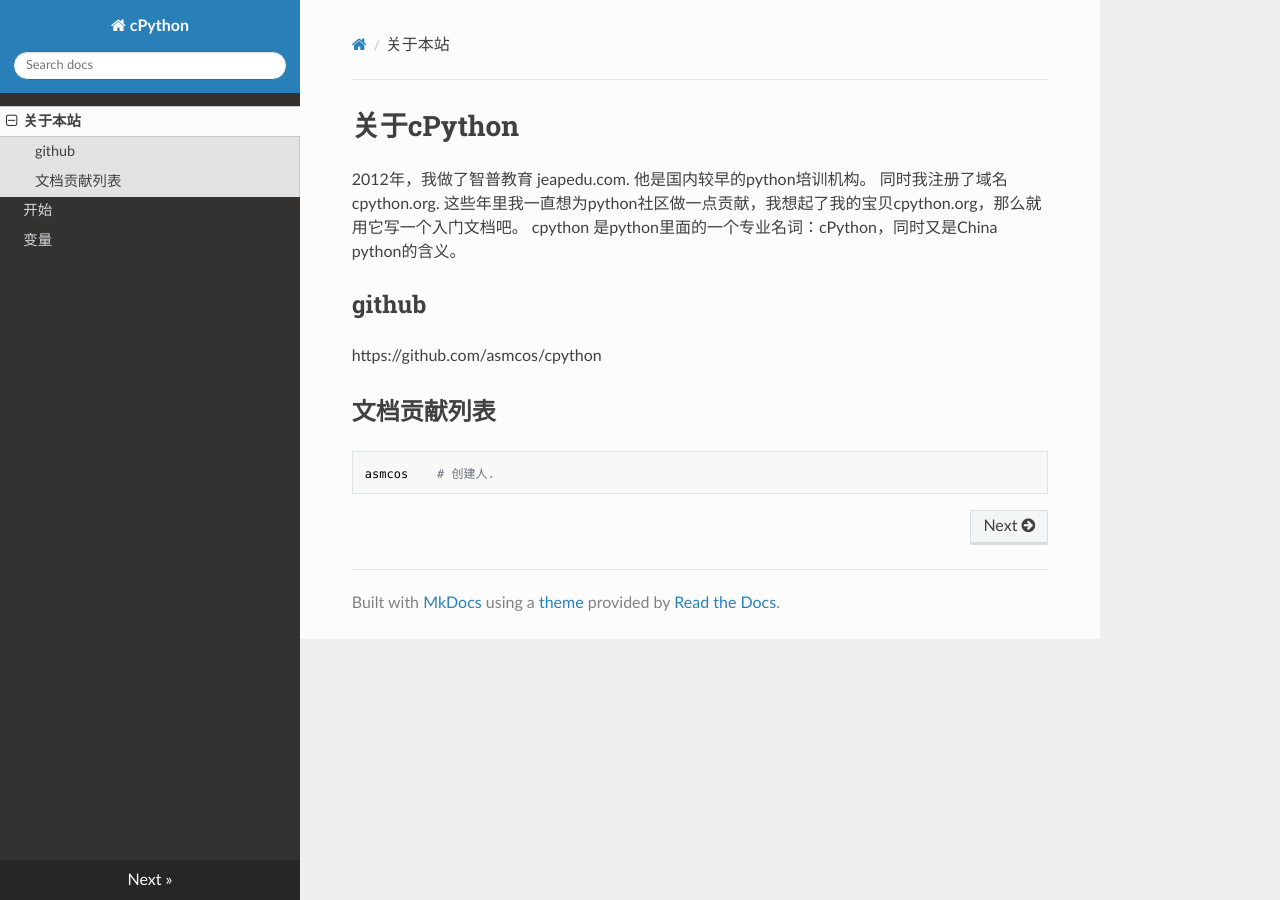
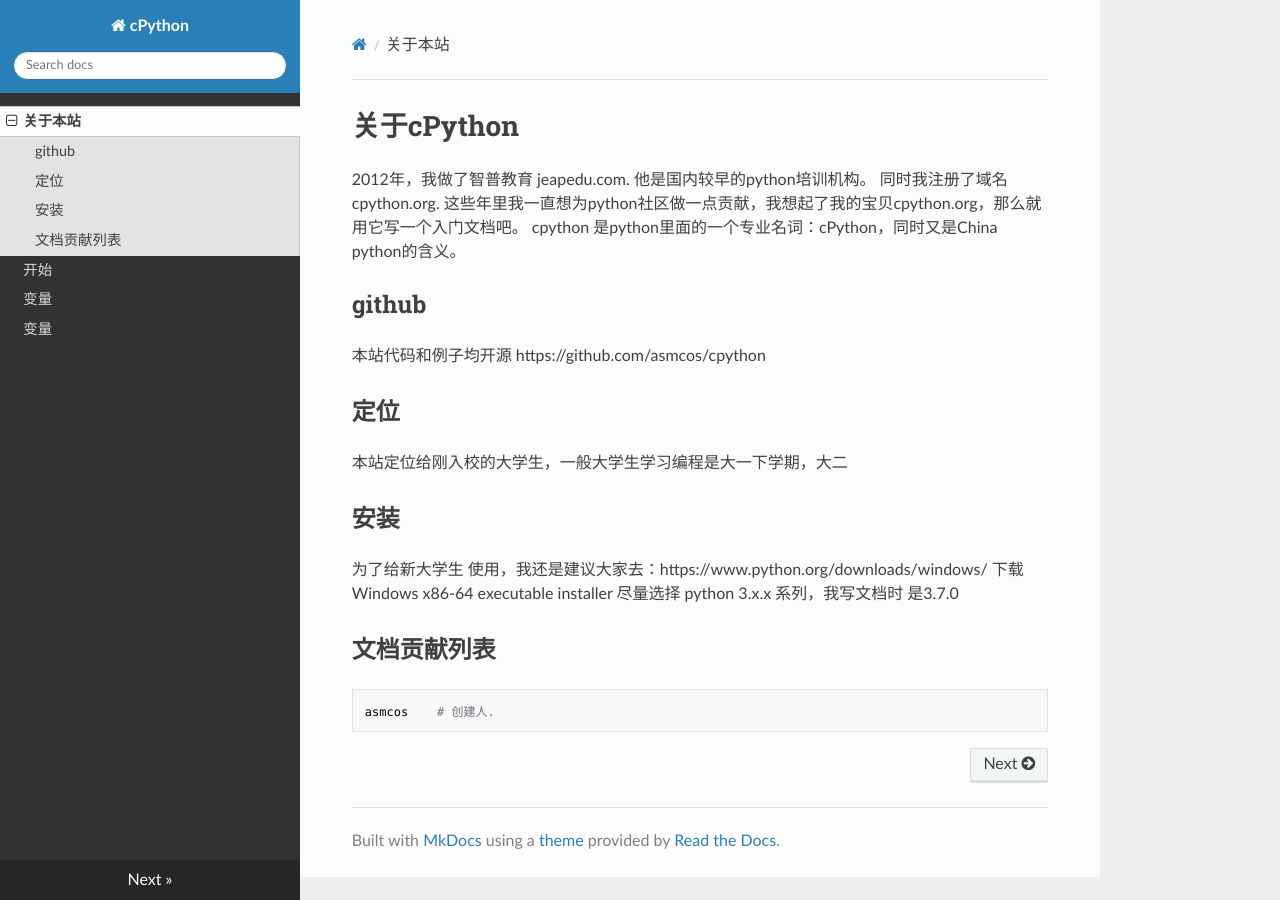
Before and after one commit to asmcos/cpython, an MkDocs documentation site: the page built from docs/index.md, in a window 1280 px wide. Built offline with MkDocs 1.6.1, drawn with Linux system fonts in a browser that asks for light colours; nearby versions of some CDN libraries; old or Windows-style settings are respelled for this version of MkDocs.

Commit message:
增加字符串

```diff
--- a/docs/index.md
+++ b/docs/index.md
@@ -5,8 +5,16 @@
 cpython 是python里面的一个专业名词：cPython，同时又是China python的含义。
 
 ## github
+本站代码和例子均开源
+https://github.com/asmcos/cpython
 
-https://github.com/asmcos/cpython
+## 定位
+本站定位给刚入校的大学生，一般大学生学习编程是大一下学期，大二
+
+## 安装
+为了给新大学生 使用，我还是建议大家去：https://www.python.org/downloads/windows/
+下载 Windows x86-64 executable installer
+尽量选择 python 3.x.x 系列，我写文档时 是3.7.0
 
 ## 文档贡献列表
 
--- a/mkdocs.yml
+++ b/mkdocs.yml
@@ -3,4 +3,5 @@ pages:
     - 关于本站: index.md
     - 开始: start.md
     - 变量: variables.md
+    - 变量: string.md
 theme: readthedocs
```
Also changed, not shown: docs/string.md (added, +41 -0 lines), 1 other file.
